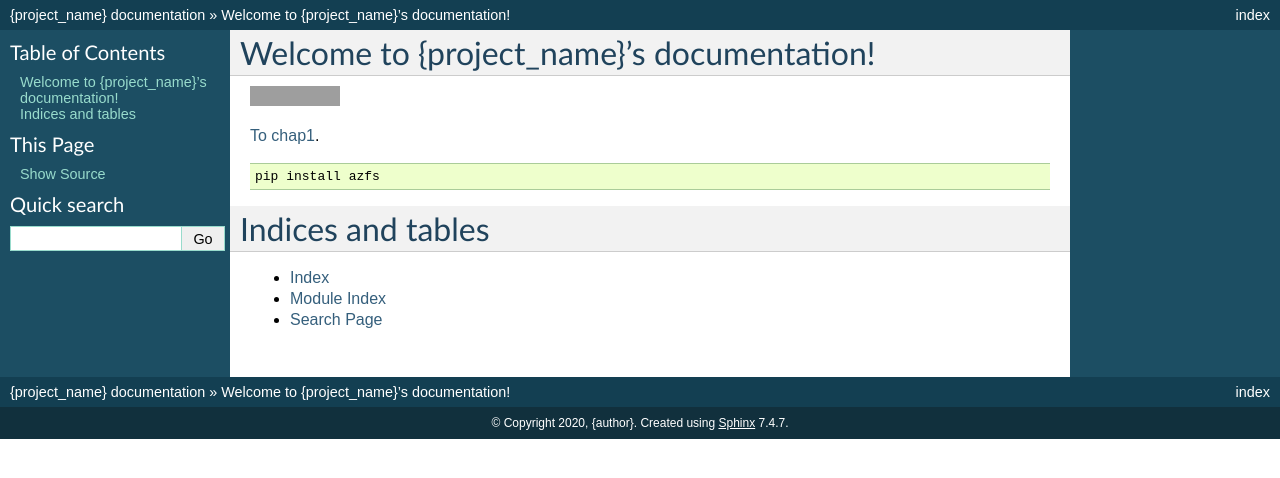
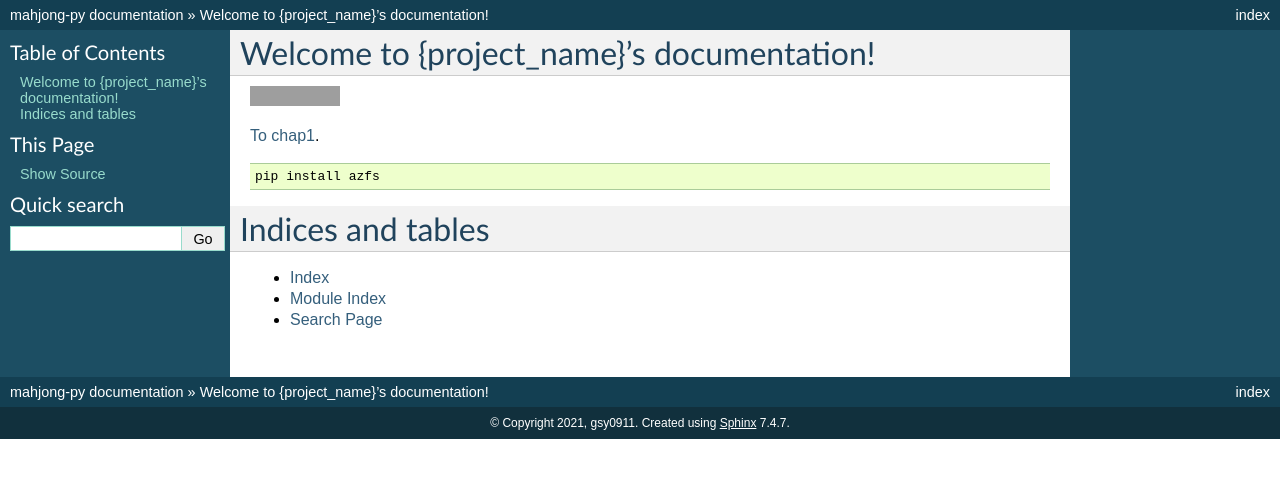
Before and after one commit to gsy0911/mahjong-py, a Sphinx documentation site: the page built from docs/index.rst, in a window 1280 px wide. Shown: the top 478 px of the page. Built offline with Sphinx 7.4.7, drawn with Linux system fonts in a browser that asks for light colours; pages that are not in the unit, such as notebooks, are missing from menus; grey boxes are pictures that could not be loaded.

Commit message:
update environment

```diff
--- a/docs/conf.py
+++ b/docs/conf.py
@@ -17,9 +17,9 @@
 
 # -- Project information -----------------------------------------------------
 
-project = '{project_name}'
-copyright = '2020, {author}'
-author = '{author}'
+project = 'mahjong-py'
+copyright = '2021, gsy0911'
+author = 'gsy0911'
 
 
 # -- General configuration ---------------------------------------------------
--- a/pyproject.toml
+++ b/pyproject.toml
@@ -1,8 +1,8 @@
 [tool.poetry]
-name = "{project_name}"
+name = "mahjong-py"
 version = "0.1.0"
-description = ""
-authors = ["{your_name} <{your_email}>"]
+description = "mahjong"
+authors = ["gsy0911 <yoshiki0911@gmail.com>"]
 
 [tool.poetry.dependencies]
 python = "^3.9"
```
Also changed, not shown: README.md (+1 -30 lines), setup.py (+7 -9 lines), mahjon/__init__.py (added), 2 other files.
